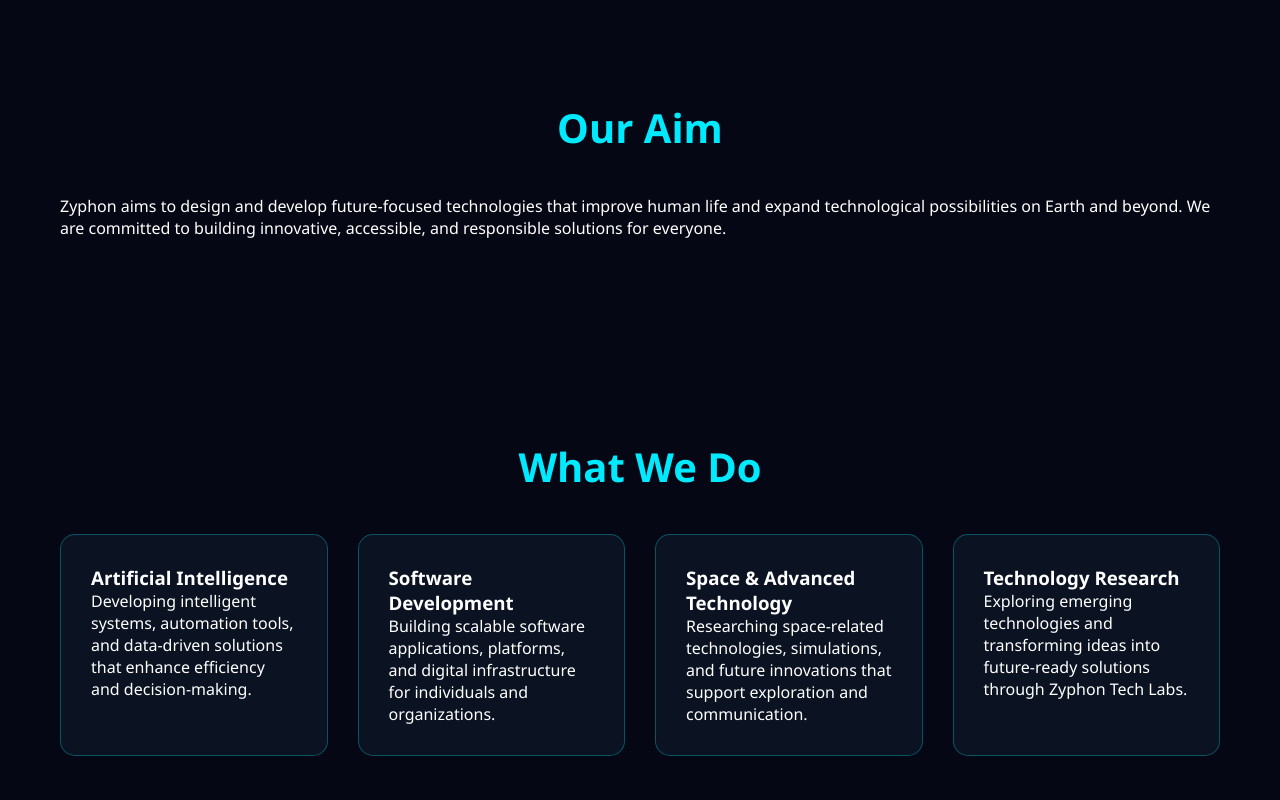
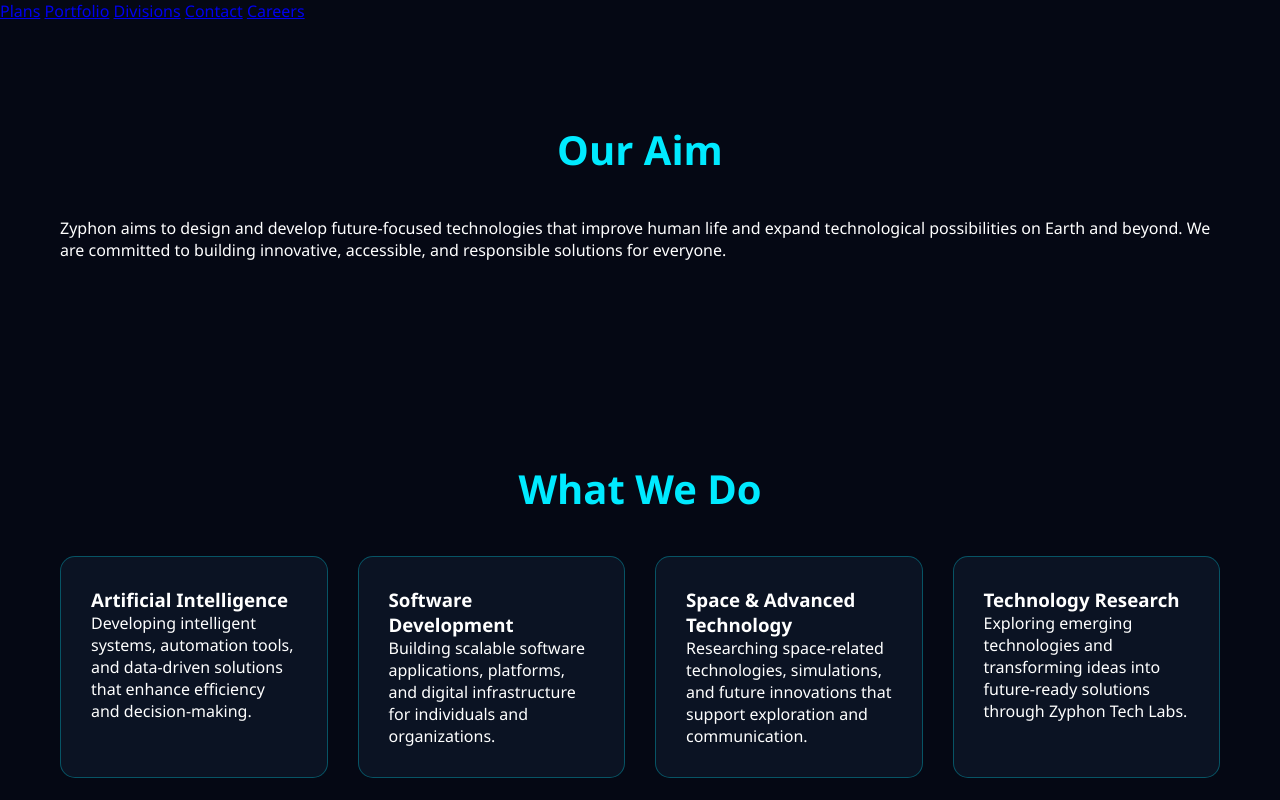
Before and after one commit to zyphon-tech/zyphon, a plain HTML site: page index.html in a window 1280 px wide. Shown: the top 800 px of the page. Drawn offline with Linux system fonts and the light colour scheme.

Commit message:
Update index.html

```diff
--- a/index.html
+++ b/index.html
@@ -7,6 +7,13 @@
   <link rel="stylesheet" href="zyphon plans.css">
   </head>
   <body>
+    <div>
+  <a href="zyphon plans.html">Plans</a>
+  <a href="portfolio.html">Portfolio</a>
+  <a href="#divisions">Divisions</a>
+  <a href="#contact">Contact</a>
+  <a href="zyphon-careers.html">Careers</a>
+</div>
     <section id="aim" class="fade-in">
   <h2>Our Aim</h2>
   <p>
```
